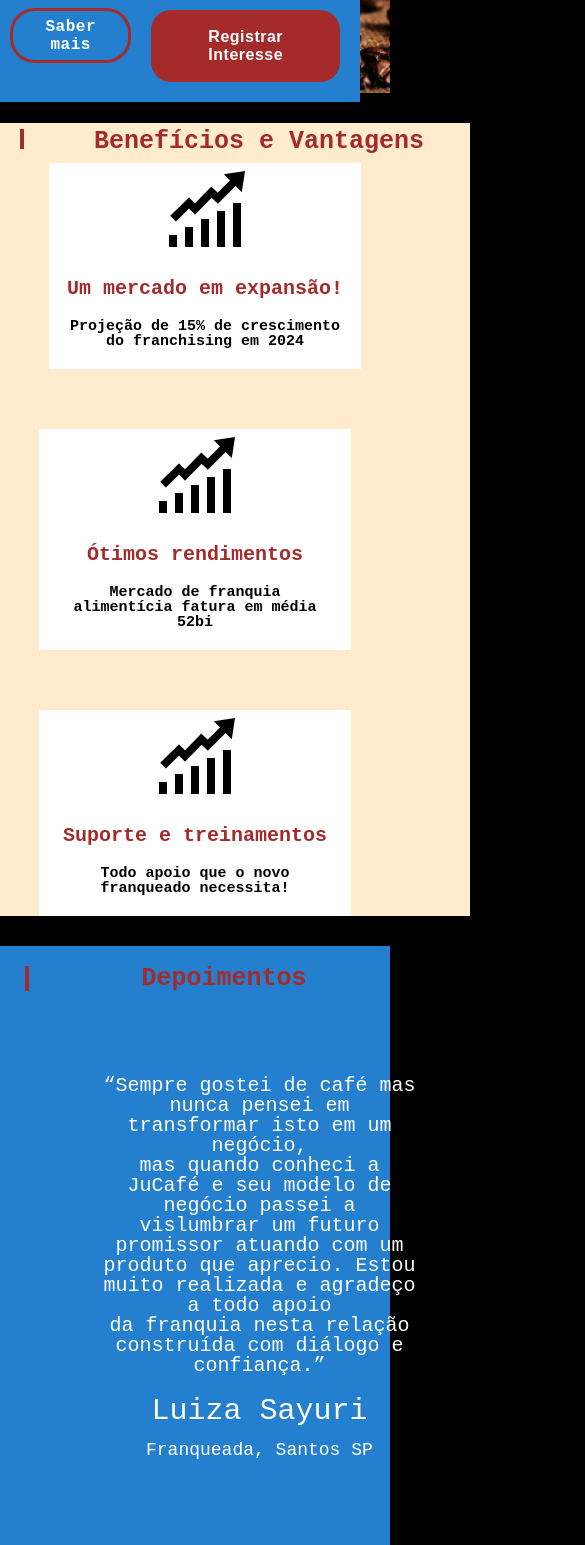
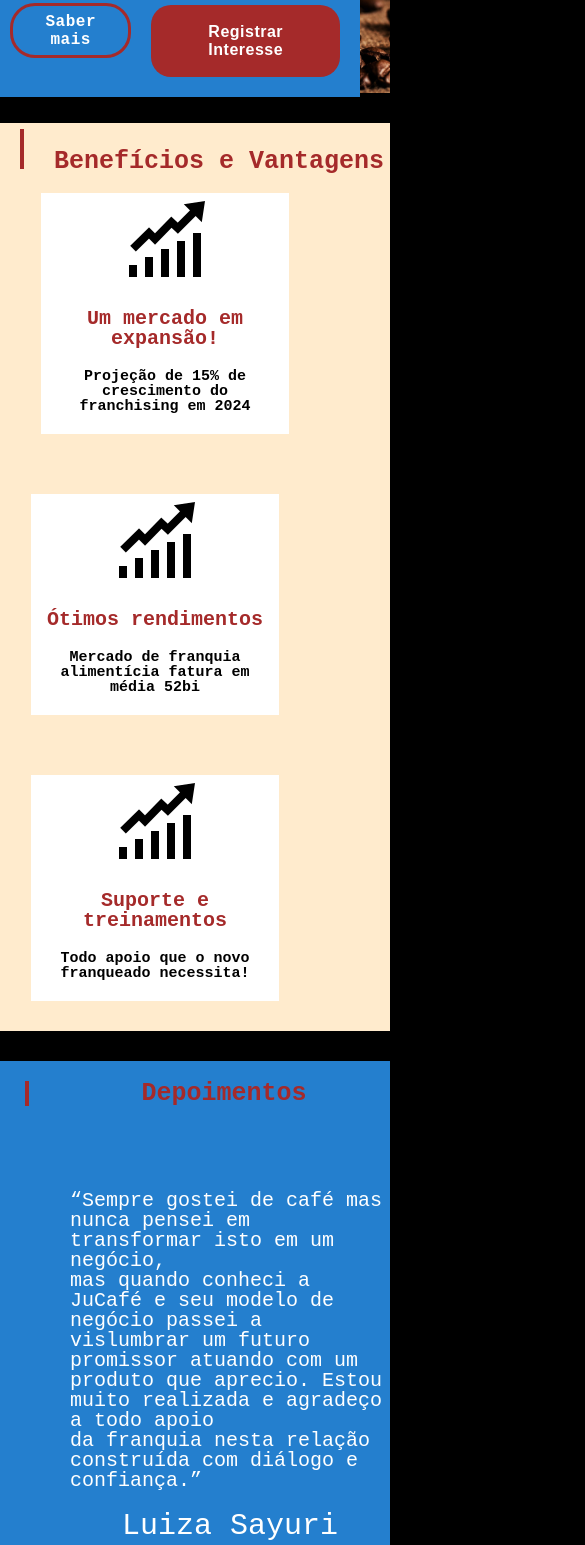
Before and after one commit to takaktus/JuCafeCASA, a plain HTML site: page index.html in a window 390 px wide. Shown: the part 455-2000 px from the top of the page, 585 px wide, since content can reach past the window. Drawn offline with Linux system fonts and the light colour scheme; a web font is replaced by a local one.

Commit message:
Media querie

```diff
--- a/style.css
+++ b/style.css
@@ -12,7 +12,7 @@
 
 .container {
     width: 100vw;
-    max-width: 1250px;
+    max-width: 1550px;
     display: flex;
     flex-direction: column;
 }
@@ -24,6 +24,7 @@ body {
     background-color: var(--cor-três);
     display: flex;
     justify-content: center;
+    width: 100vw;
 }
 
 header {
@@ -523,7 +524,7 @@ footer {
     color: var(--cor-quatro);
 }
 
-@media screen and (min-width: 501px) {
+@media screen and (min-width: 701px) {
 
     .section__model--bistro__img__mobile,
     .section__model--kiosk__img__mobile {
@@ -544,7 +545,11 @@ footer {
 
 
 
-@media screen and (max-width: 500px) {
+@media screen and (max-width: 700px) {
+
+    body{
+        width: 100vw;
+    }
 
     .header__nav{
         display: none;
@@ -552,7 +557,7 @@ footer {
 
     .section__banner--text {
         margin-bottom: 10px;
-        margin-top: 40px;
+        margin-top: 30px;
         max-width: 370px;
         height: fit-content;
     }
@@ -560,17 +565,21 @@ footer {
     .section__benefits {
         display: flex;
         flex-direction: row;
-        width: 100%;
+        max-width: 100vw;
+        width: fit-content;
         height: fit-content;
         flex-wrap: wrap;
         gap: 20px;
         margin-bottom: 30px;
         margin-top: 30px;
+        padding-top: 30px;
+        padding-bottom: 30px;
     }
 
     .section__benefits--title {
         text-align: center;
         width: 100%;
+        padding-top: 20px;
     }
 
     .section__benefits--market,
@@ -585,6 +594,7 @@ footer {
         width: 100%;
         height: fit-content;
         gap: 30px;
+        text-align: start;
     }
 
     .section__testament--title {
@@ -595,8 +605,8 @@ footer {
     .section__testament--text {
         text-align: center;
         width: fit-content;
-        margin-left: 90px;
-
+        margin-left: 60px;
+        text-align: start;
     }
 
     .section__testament--sayuri {
@@ -622,6 +632,12 @@ footer {
         width: 100%;
     }
 
+    .section__model--kiosk__title::after, .section__model--bistro__title::after {
+        width: 100%;
+        max-width: 328px;
+        margin-left: 56px;
+    }
+
     .section__model--bistro,
     .section__model--kiosk {
         display: flex;
@@ -645,6 +661,7 @@ footer {
         height: auto;
         max-width: 325px;
         margin: 0;
+        padding-top: 30px;
     }
 
     .section__model--bistro__title,
@@ -652,7 +669,6 @@ footer {
         width: 100%;
         text-align: center;
         margin: 10px 10px;
-        ;
     }
 
     .section__model--bistro__text,
@@ -668,6 +684,7 @@ footer {
         gap: 20px;
         height: fit-content;
         flex-wrap: wrap;
+        width: fit-content;
     }
 
 }
```
